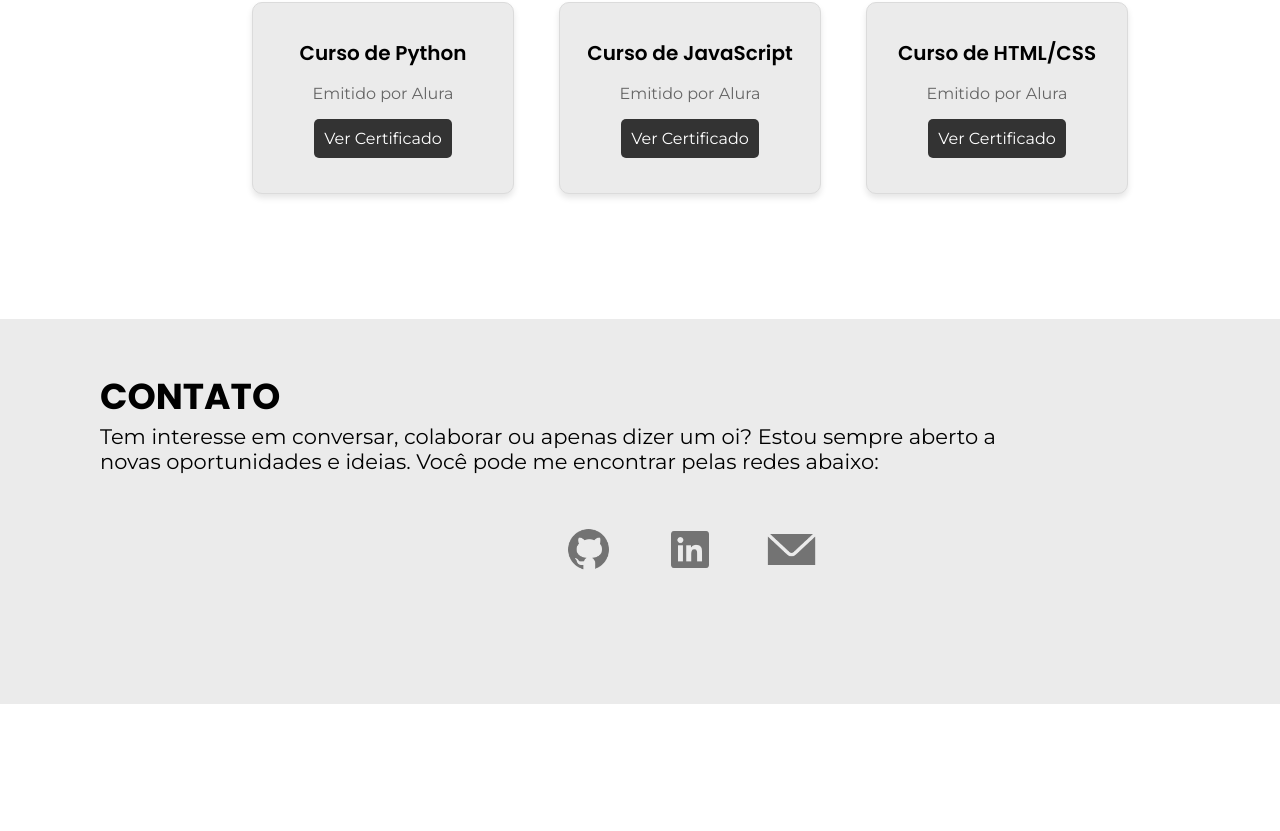
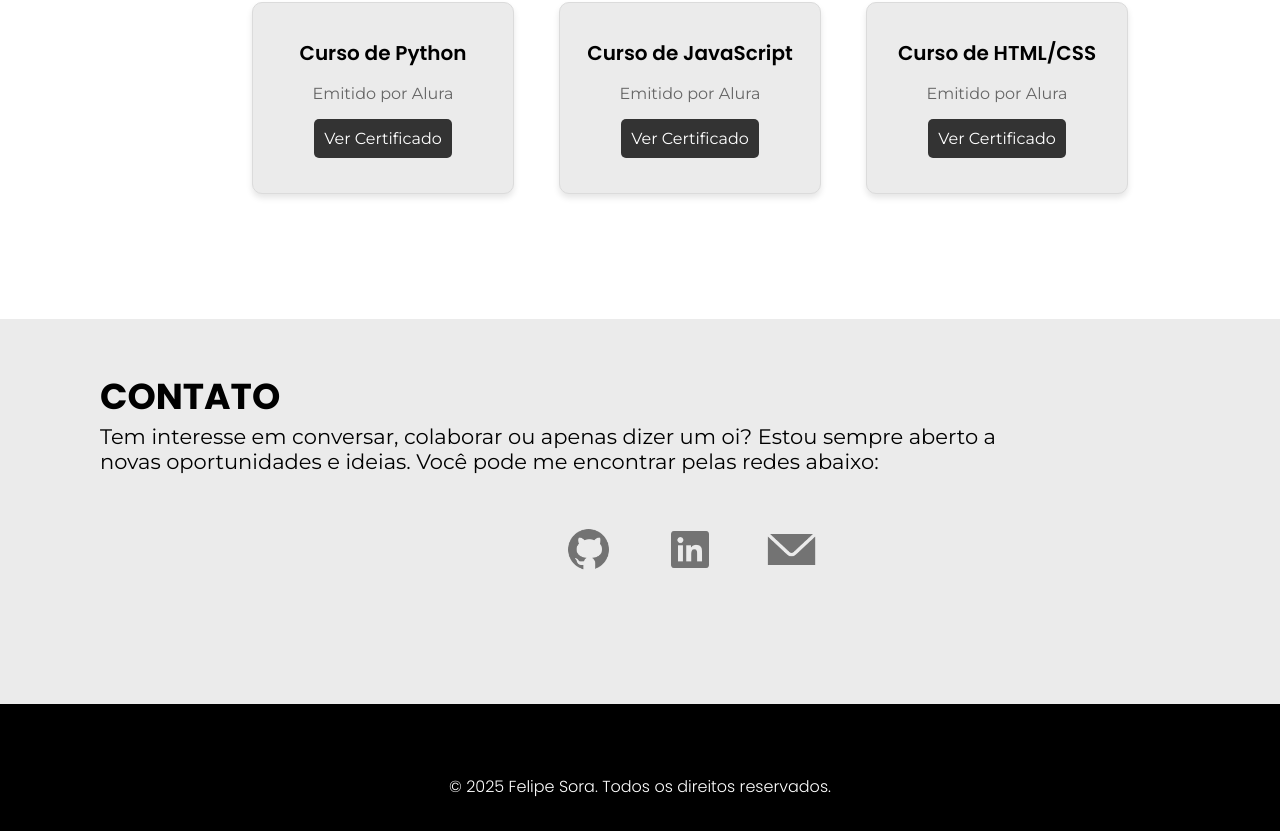
Before and after one commit to felipesora/portifolio-pessoal, a React (Vite) app in the folder portifolio/: page / in a window 1280 px wide. Shown: the part 3998-4829 px from the top of the page. Before the commit the page ends 4702 px from the top, so only its background shows below. Built offline with nearby package versions, Linux system fonts and the light colour scheme.

Commit message:
Componente Rodape

```diff
--- a/portifolio/src/App.jsx
+++ b/portifolio/src/App.jsx
@@ -4,6 +4,7 @@ import Certificados from './componentes/Certificados';
 import Contato from './componentes/Contato';
 import Habilidades from './componentes/Habilidades';
 import Projetos from './componentes/Projetos';
+import Rodape from './componentes/Rodape';
 import SobreMim from './componentes/SobreMim'
 
 function App() {
@@ -30,6 +31,7 @@ function App() {
         <Projetos />
         <Certificados />
         <Contato />
+        <Rodape />
       </main>
 
     </>
--- /dev/null
+++ b/portifolio/src/componentes/Rodape/Rodape.css
@@ -0,0 +1,12 @@
+footer{
+    background-color: #000000;
+    color: #ffffff;
+    font-family: var(--fonte-principal);
+    padding: 70px 0;
+    text-align: center;
+}
+
+footer p {
+    font-size: 16px;
+    font-weight: 300;
+}
--- /dev/null
+++ b/portifolio/src/componentes/Rodape/index.jsx
@@ -0,0 +1,11 @@
+import './Rodape.css'
+
+const Rodape = () => {
+    return(
+        <footer>
+            <p>© 2025 Felipe Sora. Todos os direitos reservados.</p>
+        </footer>
+    )
+}
+
+export default Rodape
```
